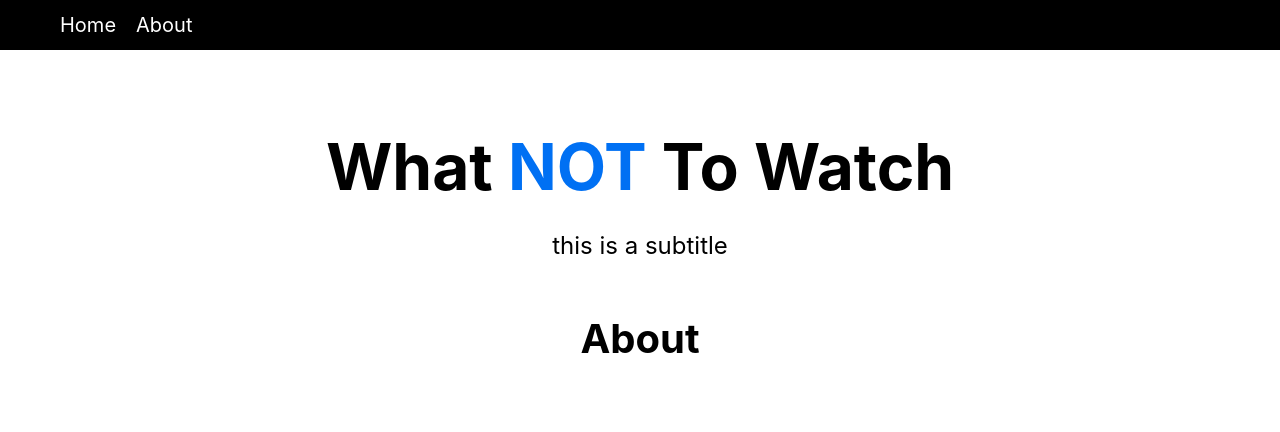
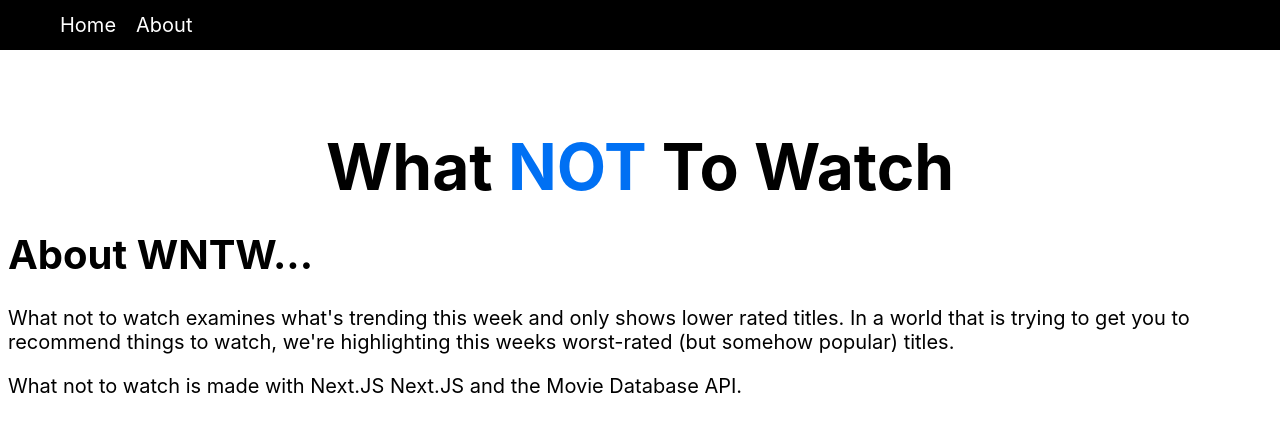
Before and after one commit to alanowatson/BadMovieApp, a Next.js app: page /about in a window 1280 px wide. Shown: the top 432 px of the page. Built offline with nearby package versions, Linux system fonts and the light colour scheme.

Commit message:
Feat: single movie styling

```diff
--- a/components/Header.js
+++ b/components/Header.js
@@ -6,7 +6,6 @@ const Header = () => {
       <h1 className={headerStyles.title}>
         What <span>NOT</span> To Watch
       </h1>
-      <p className={headerStyles.description}>this is a subtitle</p>
     </div>
   );
 };
--- a/components/MovieItem.js
+++ b/components/MovieItem.js
@@ -7,8 +7,9 @@ const MovieItem = ({ movie }) => {
   return (
     <Link href='/movie/[id]' as={`/movie/${movie.id}`}>
       <a className={movieStyles.card}>
-        <h3>{movie.title}</h3>
+        <p>({movie.media_type})</p>
         <p>Average user rating: {movie.vote_average}</p>
+
         <img
           className={movieStyles.poster}
           src={`${imageUrlStart}${movie.poster_path}`}
--- a/components/MovieList.js
+++ b/components/MovieList.js
@@ -1,9 +1,14 @@
 import MovieItem from './MovieItem';
 import movieStyles from '../styles/Movie.module.css';
+import headerStyles from '../styles/Header.module.css';
 
 const MovieList = ({ movies }) => {
   return (
     <div className={movieStyles.grid}>
+      <p className={headerStyles.description}>
+        This week's worst trending movies and TV. Skip em, or learn more if
+        you're into that sort of thing.
+      </p>
       {movies.map((movie) => (
         <MovieItem movie={movie} key={`${movie.id}`} />
       ))}
--- a/pages/about.js
+++ b/pages/about.js
@@ -1,10 +1,24 @@
 import Meta from '../components/Meta';
+
+import movieStyles from '../styles/Movie.module.css';
 
 const about = () => {
   return (
     <div>
       <Meta title='About' />
-      <h1>About</h1>
+      <h1>About WNTW...</h1>
+      <p>
+        What not to watch examines what's trending this week and only shows
+        lower rated titles. In a world that is trying to get you to recommend
+        things to watch, we're highlighting this weeks worst-rated (but somehow
+        popular) titles.
+      </p>
+
+      <p>
+        What not to watch is made with <a href='https://Next.js.org'>Next.JS</a>{' '}
+        Next.JS and{' '}
+        <a href='https://www.themoviedb.org/'>the Movie Database API.</a>
+      </p>
     </div>
   );
 };
--- a/styles/Movie.module.css
+++ b/styles/Movie.module.css
@@ -29,6 +29,16 @@
   height: 60%;
 }
 
+.posterBig {
+  margin: 1rem;
+  padding: 1.5rem;
+
+  color: inherit;
+
+  transition: color 0.15s ease, border-color 0.15s ease;
+  width: 40vw;
+}
+
 .card:hover,
 .card:focus,
 .card:active {
```
Also changed, not shown: pages/movie/[id]/index.js (+19 -4 lines), 1 other file (tests, documents, lock files or other folders).
